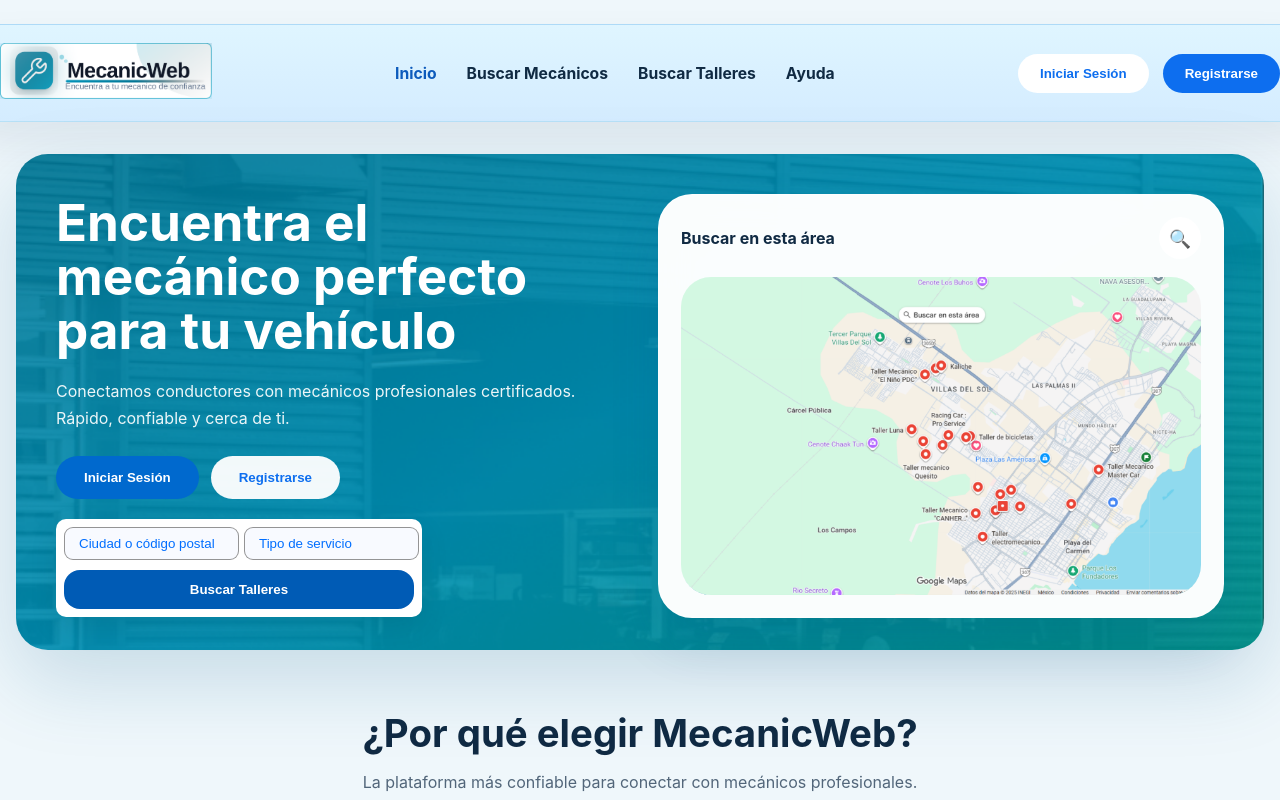
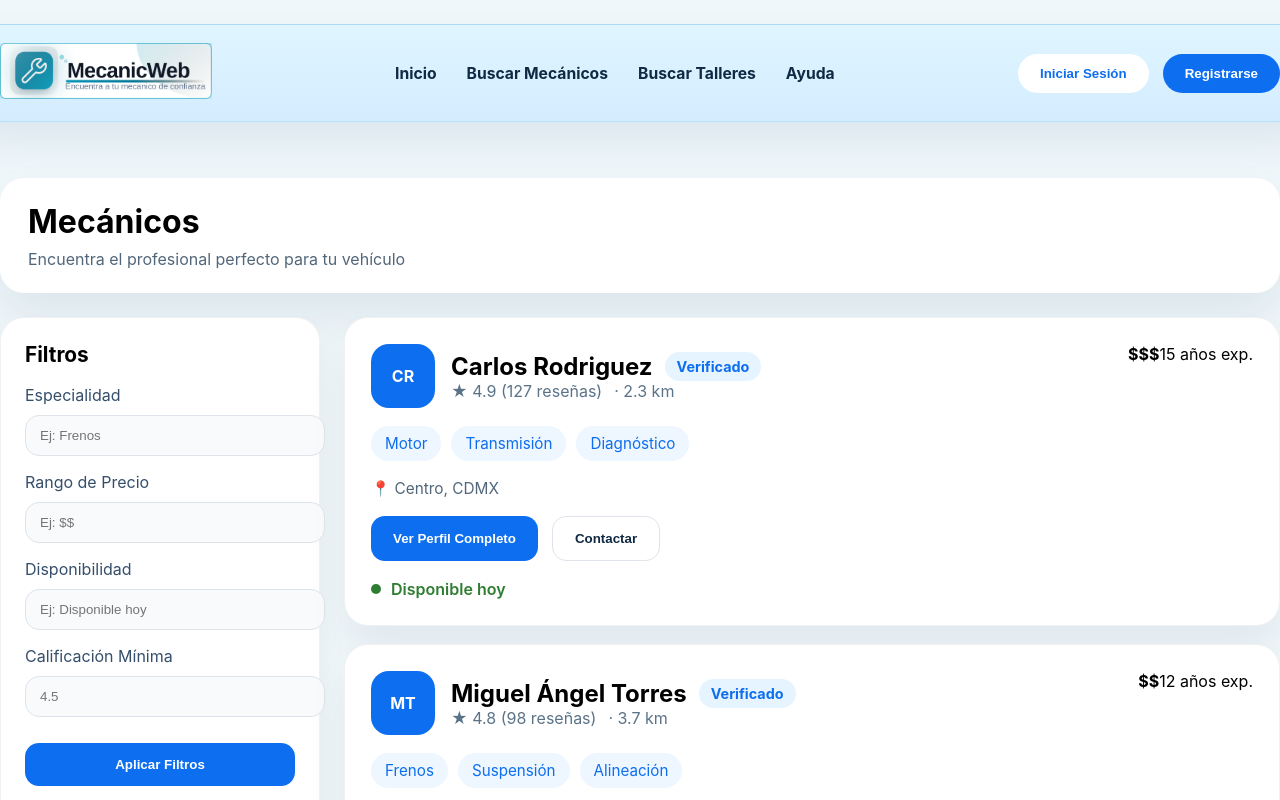
Before and after one commit to 2402045-crypto/Joss, a Vue app: page / in a window 1280 px wide. Both pictures are taken after a click on the link "Buscar Mecánicos". Shown: the top 800 px of the page. Built offline with nearby package versions, Linux system fonts and the light colour scheme.

Commit message:
Se agregó evento para cambiar hacia la vue de searchMecanicos, se hizo el import

```diff
--- a/src/App.vue
+++ b/src/App.vue
@@ -6,8 +6,8 @@
       </div>
 
       <nav class="main-nav">
-        <a href="#" class="active">Inicio</a>
-        <a href="#">Buscar Mecánicos</a>
+        <a href="#" @click.prevent="switchView('landing')">Inicio</a>
+        <a href="#" @click.prevent="switchView('search')">Buscar Mecánicos</a>
         <a href="#">Buscar Talleres</a>
         <a href="#">Ayuda</a>
       </nav>
@@ -35,6 +35,10 @@
       <HomeView
         v-else-if="currentView === 'home'"
         @logout="onLogout"
+        @switch-view="switchView"
+      />
+      <SearchMechanics
+        v-else-if="currentView === 'search'"
       />
     </main>
   </div>
@@ -46,6 +50,7 @@ import LandingPage from './components/LandingPage.vue'
 import Login from './components/Login.vue'
 import Register from './components/Register.vue'
 import HomeView from './components/HomeView.vue'
+import SearchMechanics from './components/SearchMechanics.vue'
 import logo from './assets/Logoo.png'
 
 const currentView = ref('landing')
--- a/src/components/HomeView.vue
+++ b/src/components/HomeView.vue
@@ -16,7 +16,7 @@
         <p>Encuentra talleres y mecánicos en el<br> mapa de tu zona.</p>
       </article>
 
-      <article class="home-card">
+      <article class="home-card" @click="switchView('search')">
         <div class="card-icon">
           <img :src="mechanicsImage" alt="Buscar Mecánicos" />
         </div>
@@ -30,8 +30,9 @@
 <script setup>
 import mapsImage from '../../gm.png'
 import mechanicsImage from '../../bm.png'
-const emit = defineEmits(['logout'])
+const emit = defineEmits(['logout', 'switch-view'])
 const logout = () => emit('logout')
+const switchView = (view) => emit('switch-view', view)
 </script>
 
 <style scoped>
@@ -134,7 +135,16 @@ const logout = () => emit('logout')
   color: #486581;
   line-height: 1.7;
   max-width: 420px;
+}
 
+.home-card {
+  cursor: pointer;
+  transition: all 0.3s ease;
+}
+
+.home-card:hover {
+  box-shadow: 0 24px 48px rgba(15, 23, 42, 0.15);
+  transform: translateY(-8px);
 }
 
 </style>
--- a/src/components/SearchMechanics.vue
+++ b/src/components/SearchMechanics.vue
@@ -93,7 +93,78 @@ import { ref, computed } from 'vue'
 const props = defineProps({
   mechanics: {
     type: Array,
-    default: () => []
+    default: () => [
+      {
+        id: 1,
+        fullName: 'Carlos Rodriguez',
+        initials: 'CR',
+        rating: 4.9,
+        reviews: 127,
+        distance: 2.3,
+        priceRange: '$$$',
+        experience: 15,
+        specialties: ['Motor', 'Transmisión', 'Diagnóstico'],
+        location: 'Centro, CDMX',
+        availability: 'Disponible hoy',
+        verified: true
+      },
+      {
+        id: 2,
+        fullName: 'Miguel Ángel Torres',
+        initials: 'MT',
+        rating: 4.8,
+        reviews: 98,
+        distance: 3.7,
+        priceRange: '$$',
+        experience: 12,
+        specialties: ['Frenos', 'Suspensión', 'Alineación'],
+        location: 'Polanco, CDMX',
+        availability: 'Disponible mañana',
+        verified: true
+      },
+      {
+        id: 3,
+        fullName: 'Roberto Sánchez',
+        initials: 'RS',
+        rating: 4.7,
+        reviews: 85,
+        distance: 4.1,
+        priceRange: '$$',
+        experience: 10,
+        specialties: ['Electricidad', 'Aire Acondicionado', 'Audio'],
+        location: 'Roma Norte, CDMX',
+        availability: 'Disponible hoy',
+        verified: true
+      },
+      {
+        id: 4,
+        fullName: 'Andrés Pérez García',
+        initials: 'APG',
+        rating: 4.6,
+        reviews: 72,
+        distance: 5.2,
+        priceRange: '$',
+        experience: 8,
+        specialties: ['Mantenimiento', 'Cambio de aceite', 'Filtros'],
+        location: 'Coyoacán, CDMX',
+        availability: 'Disponible hoy',
+        verified: true
+      },
+      {
+        id: 5,
+        fullName: 'José María López',
+        initials: 'JML',
+        rating: 4.5,
+        reviews: 64,
+        distance: 6.8,
+        priceRange: '$$',
+        experience: 18,
+        specialties: ['Carrocería', 'Pintura', 'Restauración'],
+        location: 'Iztapalapa, CDMX',
+        availability: 'Disponible mañana',
+        verified: true
+      }
+    ]
   }
 })
 
```
